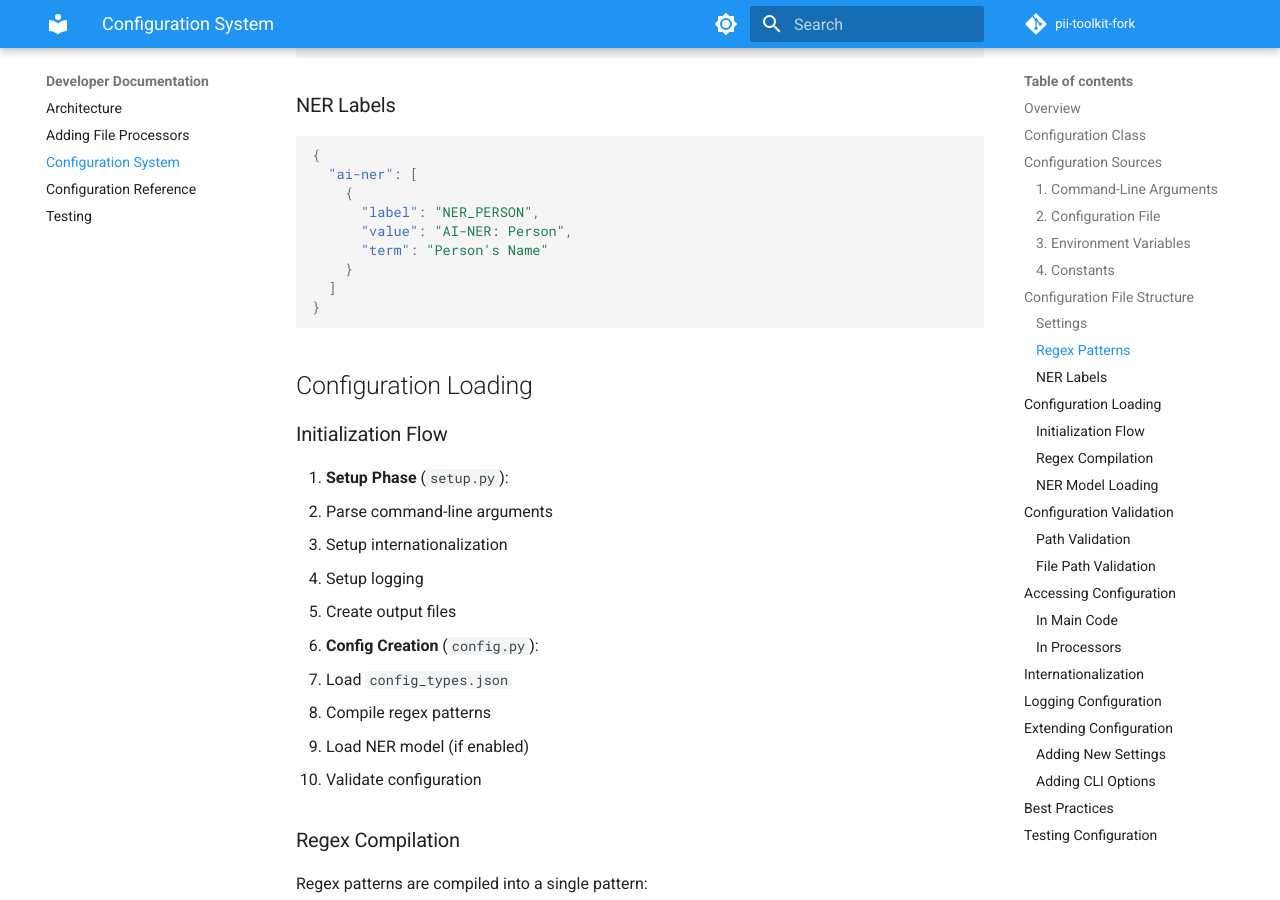
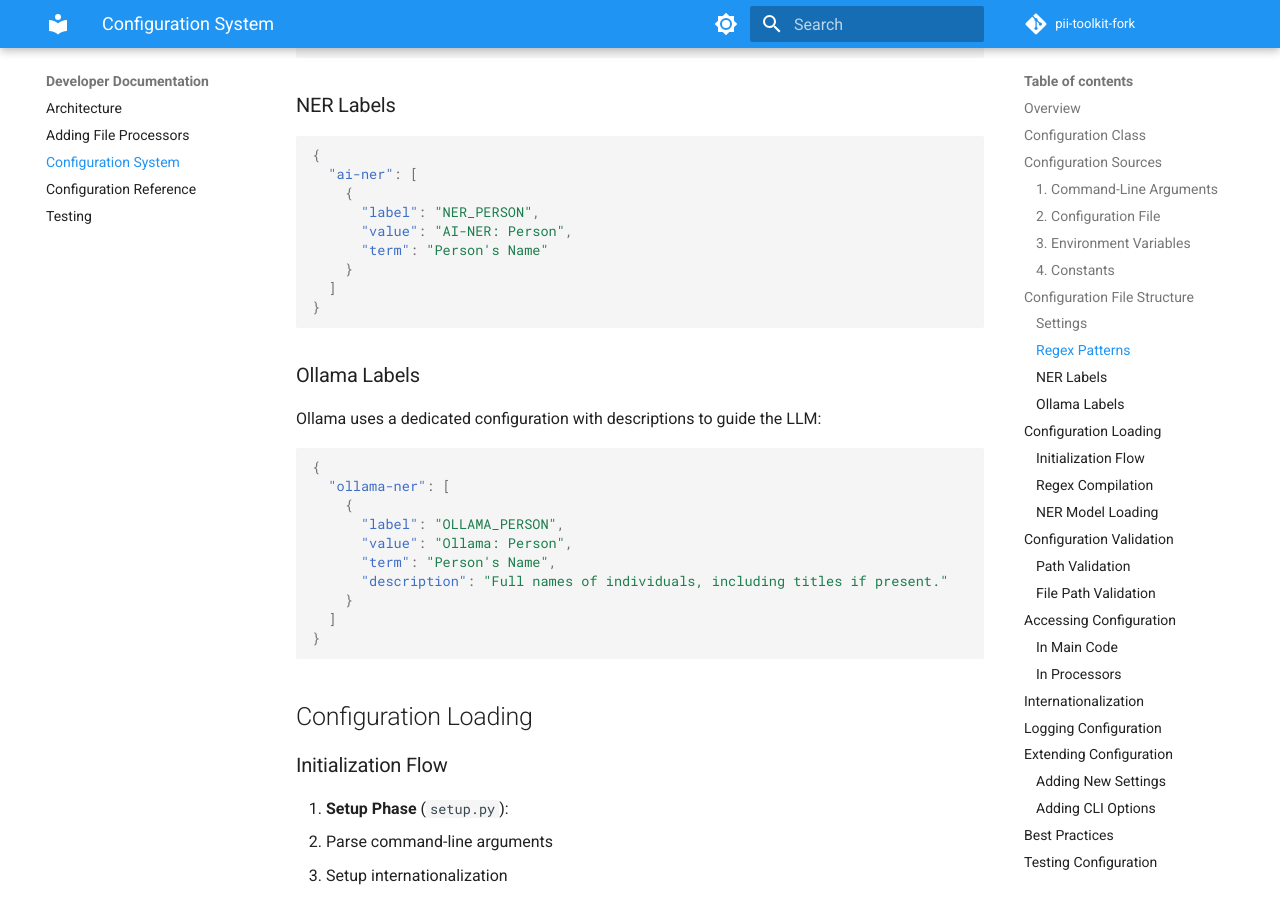
Before and after one commit to lichtbaer/pbd-toolkit, an MkDocs documentation site: the page built from docs/developer/configuration-system.md, in a window 1280 px wide and 900 px high, scrolled down 2317 px. Built offline with MkDocs 1.6.1 and Material for MkDocs 9.7.7, drawn with Linux system fonts in a browser that asks for light colours; comment, search, counter and statistics services are not loaded.

Commit message:
docs: Add Ollama labels section with entity descriptions and update detection methods documentation

````diff
--- a/docs/developer/configuration-system.md
+++ b/docs/developer/configuration-system.md
@@ -112,6 +112,23 @@ Application-wide constants:
       "label": "NER_PERSON",
       "value": "AI-NER: Person",
       "term": "Person's Name"
+    }
+  ]
+}
+```
+
+### Ollama Labels
+
+Ollama uses a dedicated configuration with descriptions to guide the LLM:
+
+```json
+{
+  "ollama-ner": [
+    {
+      "label": "OLLAMA_PERSON",
+      "value": "Ollama: Person",
+      "term": "Person's Name",
+      "description": "Full names of individuals, including titles if present."
     }
   ]
 }
````
Also changed, not shown: docs/user-guide/detection-methods.md (+1 -0 lines).
